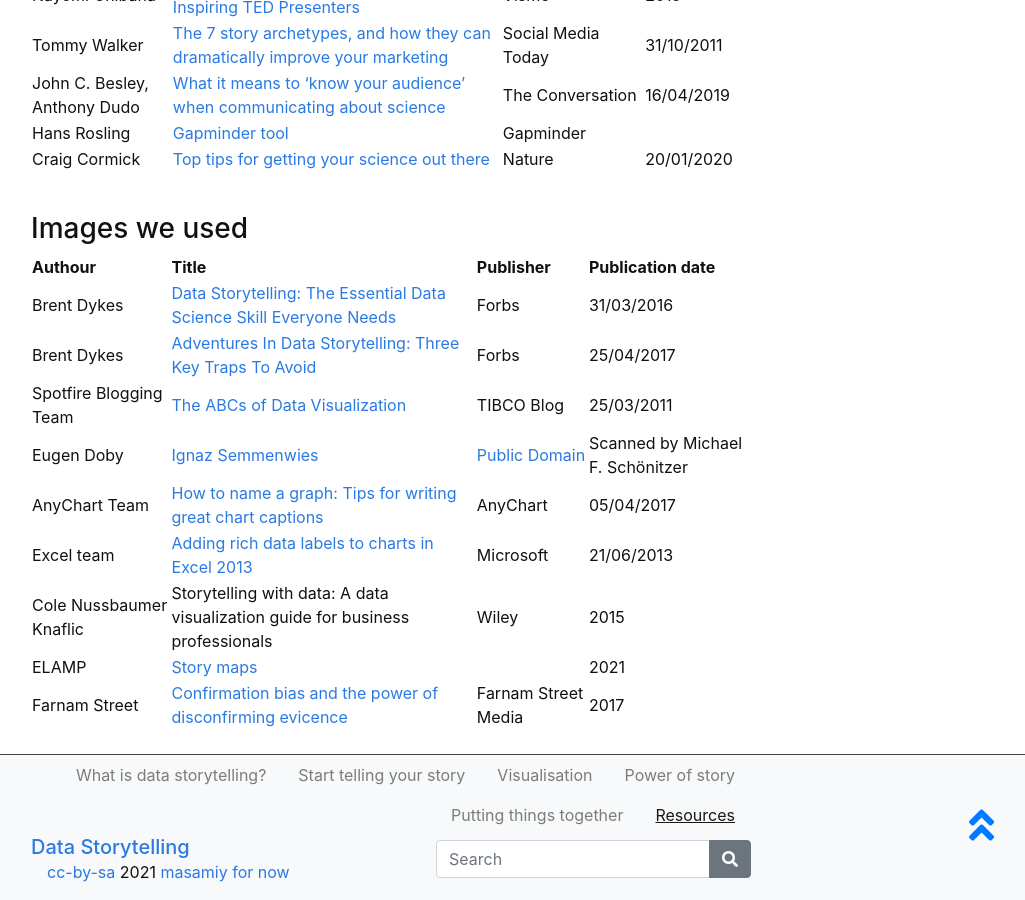
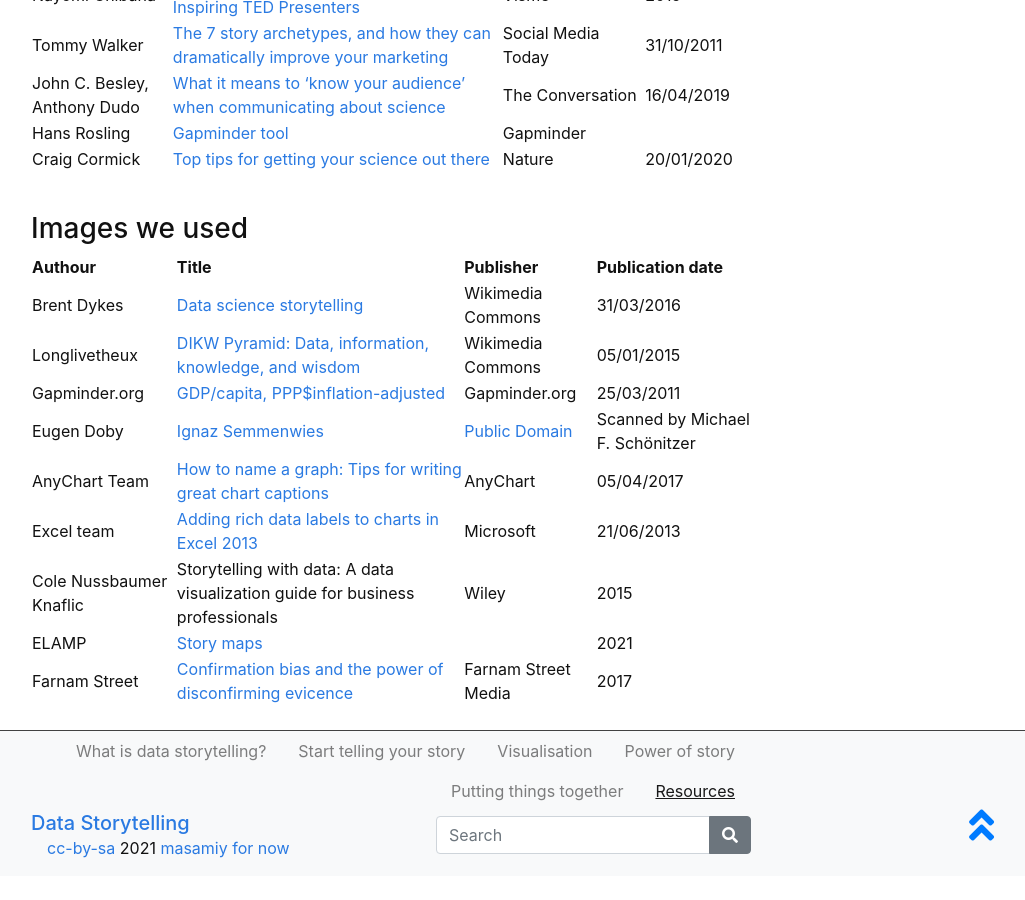
Before and after one commit to masamiy/DataStoryTelling, a Jekyll site: the page built from content/5-Resources.md, in a window 1280 px wide and 900 px high, scrolled down 875 px. Shown: the whole window, without its empty margins (249-1274 px from the left). Built offline with Jekyll 4.4.1, drawn with Linux system fonts in a browser that asks for light colours; after the commit the page ends 1751 px from its top, so only the background shows below that.

Commit message:
Update 5-Resources.md

```diff
--- a/content/5-Resources.md
+++ b/content/5-Resources.md
@@ -31,9 +31,9 @@ nav: Resources
 ### Images we used
 
 | **Authour** |   **Title**   | **Publisher**  |  **Publication date**  |
-| Brent Dykes | [Data Storytelling: The Essential Data Science Skill Everyone Needs](https://www.forbes.com/sites/brentdykes/2016/03/31/data-storytelling-the-essential-data-science-skill-everyone-needs/#5564188952ad) | Forbs | 31/03/2016 |
-| Brent Dykes | [Adventures In Data Storytelling: Three Key Traps To Avoid](https://www.forbes.com/sites/brentdykes/2017/04/25/adventures-in-data-storytelling-three-key-traps-to-avoid/#7ac575783234) | Forbs | 25/04/2017 |
-| Spotfire Blogging Team | [The ABCs of Data Visualization](https://www.tibco.com/blog/2011/03/25/the-abcs-of-data-visualization/) | TIBCO Blog | 25/03/2011 |
+| Brent Dykes | [Data science storytelling](https://commons.wikimedia.org/wiki/File:Data_Science_storytelling.jpg) | Wikimedia Commons | 31/03/2016 |
+| Longlivetheux | [DIKW Pyramid: Data, information, knowledge, and wisdom](https://commons.wikimedia.org/w/index.php?curid=37705247) | Wikimedia Commons | 05/01/2015 |
+| Gapminder.org | [GDP/capita, PPP$inflation-adjusted](https://www.tibco.com/blog/2011/03/25/the-abcs-of-data-visualization/) | Gapminder.org | 25/03/2011 |
 | Eugen Doby | [Ignaz Semmenwies](https://commons.wikimedia.org/wiki/Ignaz_Semmelweis#/media/File:Ignaz_Semmelweis.jpg) | [Public Domain](https://commons.wikimedia.org/wiki/Commons:Copyright_tags/Country-specific_tags#United_States_of_America) | Scanned by Michael F. Schönitzer|
 | AnyChart Team | [How to name a graph: Tips for writing great chart captions](https://www.anychart.com/blog/2017/04/05/chart-captions-title-graph-tips/) | AnyChart | 05/04/2017|
 | Excel team | [Adding rich data labels to charts in Excel 2013](https://www.microsoft.com/en-us/microsoft-365/blog/2013/06/21/adding-rich-data-labels-to-charts-in-excel-2013/) | Microsoft | 21/06/2013|
```
